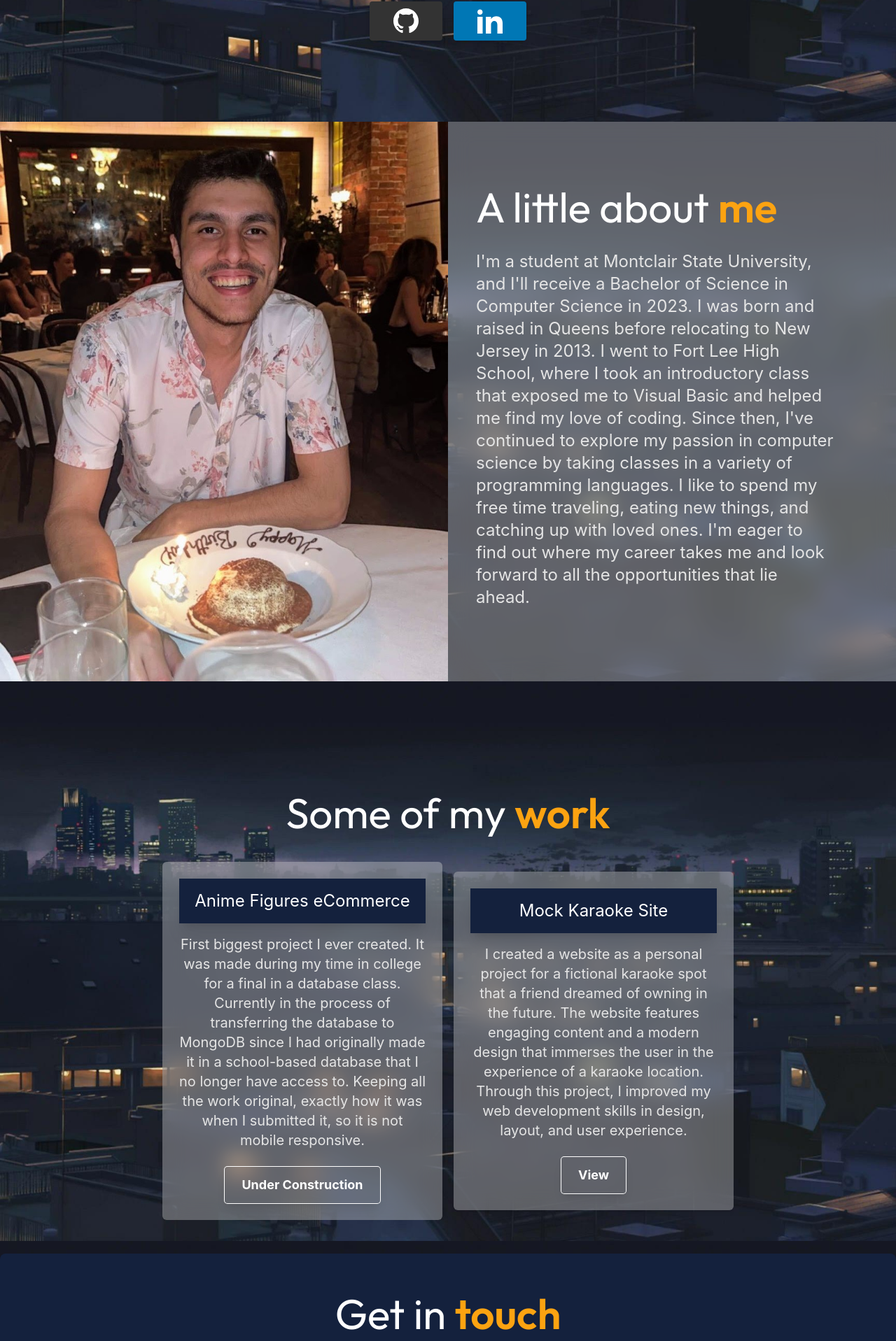
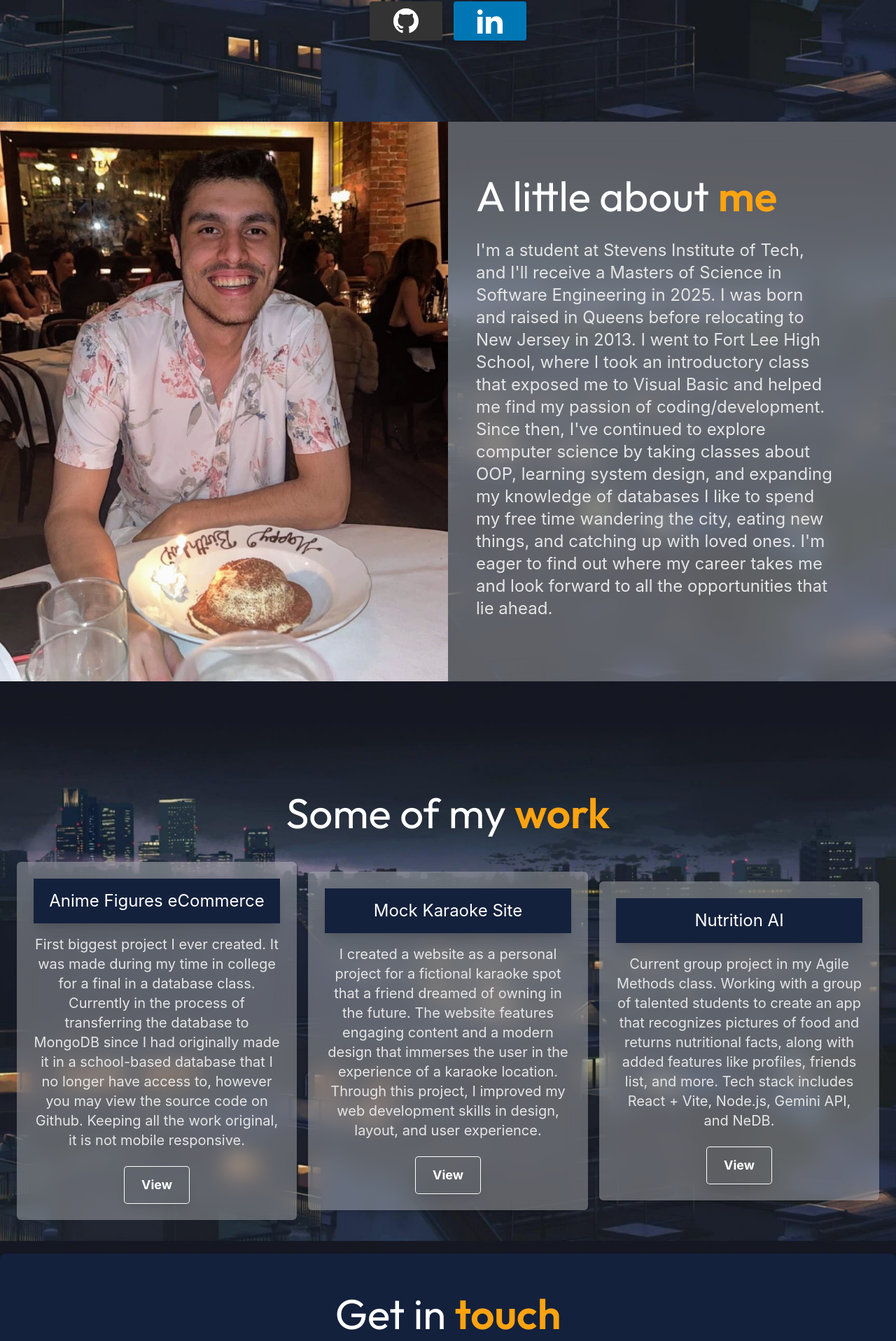
Before and after one commit to Andre-asn/andre-portfolio, a Next.js app: page / in a window 1280 px wide. Shown: the part 626-2543 px from the top of the page at 70% size. Built offline with nearby package versions, Linux system fonts and the light colour scheme; a web font is replaced by a local one.

Commit message:
Updates
+ About me updated
+ Projects updated

```diff
--- a/pages/about.js
+++ b/pages/about.js
@@ -13,10 +13,10 @@ const About = () => {
               <div class="mb-auto mt-auto max-w-lg">
               <h2 className="text-6xl font-outfit font-normal text-white">A little about <span className="text-[#FCA311] font-semibold">me</span></h2>
               <p class="break-words mb-3 text-2xl pt-8 text-black md:text-[#E5E5E5]">
-                I&apos;m a student at Montclair State University, and I&apos;ll receive a Bachelor of Science in Computer Science in 2023. I was born and raised in Queens before relocating to New Jersey in 2013.
-                I went to Fort Lee High School, where I took an introductory class that exposed me to Visual Basic and helped me find my love of coding.
-                Since then, I&apos;ve continued to explore my passion in computer science by taking classes in a variety of programming languages.
-                I like to spend my free time traveling, eating new things, and catching up with loved ones. I&apos;m eager to find out where my career takes me and look forward to all the opportunities that lie ahead.</p>
+                I&apos;m a student at Stevens Institute of Tech, and I&apos;ll receive a Masters of Science in Software Engineering in 2025. I was born and raised in Queens before relocating to New Jersey in 2013.
+                I went to Fort Lee High School, where I took an introductory class that exposed me to Visual Basic and helped me find my passion of coding/development.
+                Since then, I&apos;ve continued to explore computer science by taking classes about OOP, learning system design, and expanding my knowledge of databases
+                I like to spend my free time wandering the city, eating new things, and catching up with loved ones. I&apos;m eager to find out where my career takes me and look forward to all the opportunities that lie ahead.</p>
               </div>
             </div>
           </div>
--- a/pages/works.js
+++ b/pages/works.js
@@ -11,11 +11,11 @@ const Works = () => {
     <div class="backdrop-blur-[1rem] bg-white/30 p-6 rounded-md shadow-md flex flex-col items-center max-w-[400px]">
       <h2 class="shadow-xl py-4 text-2xl text-white bg-[#14213D] w-full text-center mb-4">Anime Figures eCommerce</h2>
       <p class="text-xl break-words text-[#E5E5E5] text-center">
-        First biggest project I ever created. It was made during my time in college for a final in a database class. Currently in the process of transferring the database to MongoDB since I had originally made it in a school-based database that I no longer have access to. Keeping all the work original, exactly how it was when I submitted it, so it is not mobile responsive.
+        First biggest project I ever created. It was made during my time in college for a final in a database class. Currently in the process of transferring the database to MongoDB since I had originally made it in a school-based database that I no longer have access to, however you may view the source code on Github. Keeping all the work original, it is not mobile responsive.
       </p>
-      <form action="" target="_blank">
-        <button disabled type="submit" className="shadow-lg ring-white ring-1 hover:bg-red-600 transition ease-in-out text-white text-lg font-bold mt-6 px-6 py-3 rounded">
-          Under Construction
+      <form action="https://github.com/Andre-asn/ecommerce-proj" target="_blank">
+        <button disabled type="submit" className="shadow-lg ring-white ring-1 hover:bg-[#FCA311] transition ease-in-out text-white text-lg font-bold mt-6 px-6 py-3 rounded">
+          View
         </button>
       </form>
     </div>
@@ -30,6 +30,17 @@ const Works = () => {
         </button>
       </form>
     </div>
+    <div class="backdrop-blur-[1rem] bg-white/30 p-6 rounded-md shadow-md flex flex-col items-center max-w-[400px]">
+      <h2 class="shadow-xl py-4 text-2xl text-white bg-[#14213D] w-full text-center mb-4">Nutrition AI</h2>
+      <p class="text-xl break-words text-[#E5E5E5] text-center">
+        Current group project in my Agile Methods class. Working with a group of talented students to create an app that recognizes pictures of food and returns nutritional facts, along with added features like profiles, friends list, and more. Tech stack includes React + Vite, Node.js, Gemini API, and NeDB.
+      </p>
+      <form action="https://github.com/danzam284/NutritionAI" target="_blank">
+        <button disabled type="submit" className="shadow-lg ring-white ring-1 hover:bg-[#FCA311] transition ease-in-out text-white text-lg font-bold mt-6 px-6 py-3 rounded">
+          View
+        </button>
+      </form>
+    </div>
   </div>
   </FadeInOnScroll>
 </div>
```
